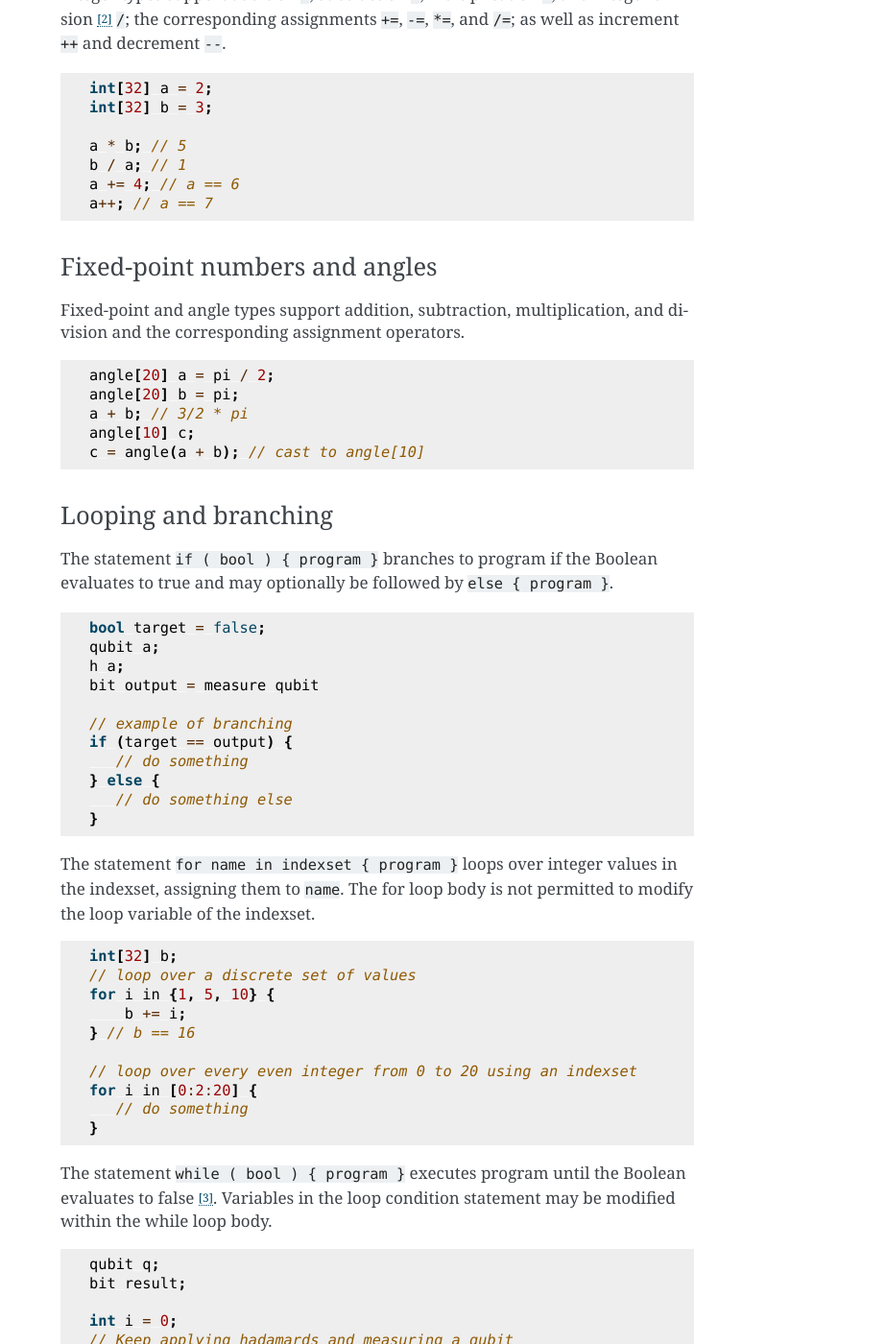
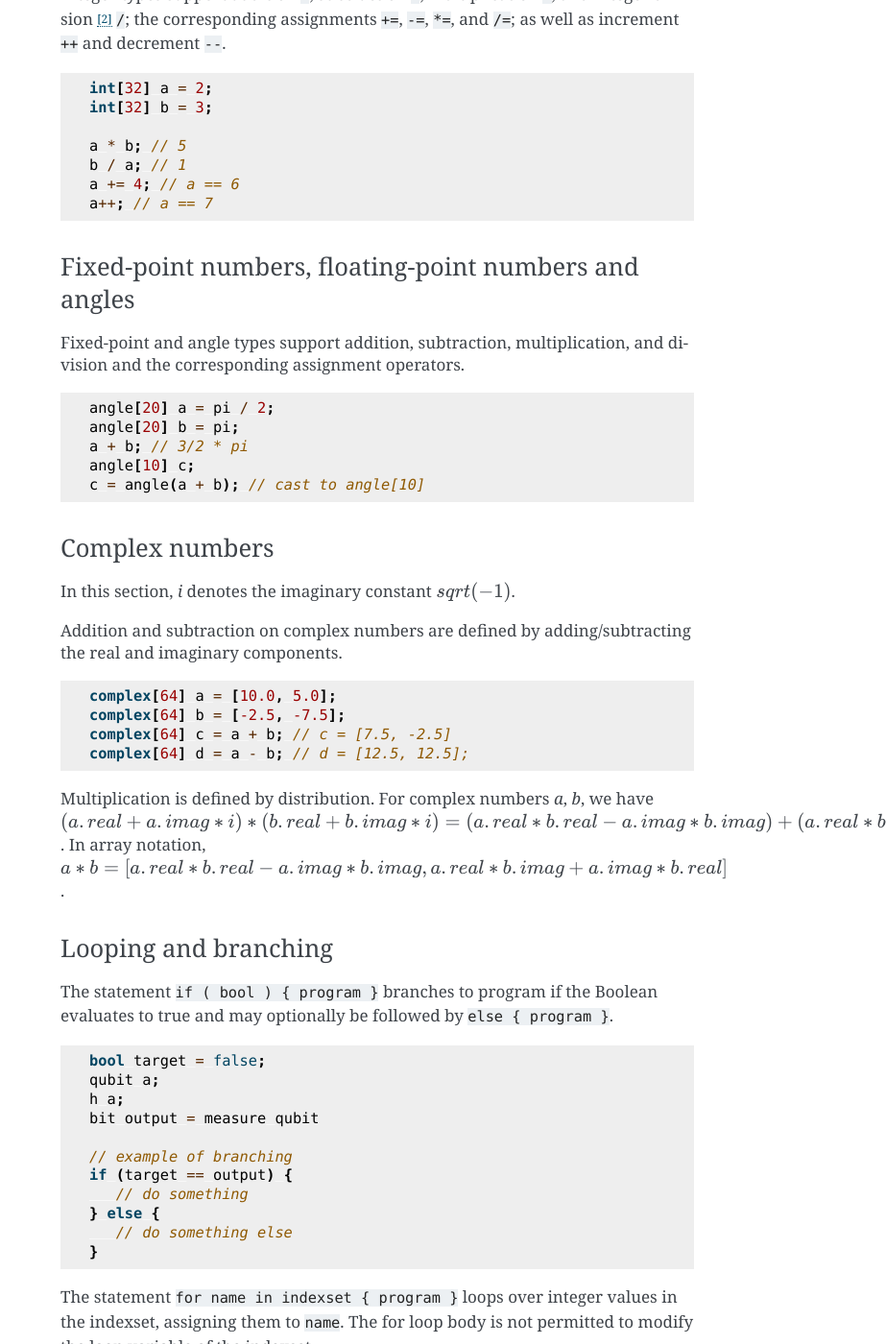
Before and after one commit to openqasm/openqasm, a Sphinx documentation site: the page built from source/language/classical.rst, in a window 1280 px wide and 1400 px high, scrolled down 1760 px. Shown: the whole window at 96% size, without its empty margins (357-1280 px from the left). Built offline with Sphinx 7.4.7, drawn with Linux system fonts in a browser that asks for light colours; some of the changed text lies outside the part shown.

Commit message:
Add complex types

```diff
--- a/source/language/classical.rst
+++ b/source/language/classical.rst
@@ -96,7 +96,7 @@ increment ``++`` and decrement ``--``.
    a += 4; // a == 6
    a++; // a == 7
 
-Fixed-point numbers and angles
+Fixed-point numbers, floating-point numbers and angles
 ~~~~~~~~~~~~~~~~~~~~~~~~~~~~~~
 
 Fixed-point and angle types support addition, subtraction,
@@ -109,6 +109,25 @@ multiplication, and division and the corresponding assignment operators.
    a + b; // 3/2 * pi
    angle[10] c;
    c = angle(a + b); // cast to angle[10]
+
+Complex numbers
+~~~~~~~~~~~~~~~
+
+In this section, `i` denotes the imaginary constant :math:`sqrt(-1)`.
+
+Addition and subtraction on complex numbers are defined by adding/subtracting the real and imaginary
+components.
+
+.. code-block:: c
+
+   complex[64] a = [10.0, 5.0];
+   complex[64] b = [-2.5, -7.5];
+   complex[64] c = a + b; // c = [7.5, -2.5]
+   complex[64] d = a - b; // d = [12.5, 12.5];
+
+Multiplication is defined by distribution. For complex numbers `a`, `b`, we have
+:math:`(a.real+a.imag*i)*(b.real+b.imag*i) = (a.real*b.real-a.imag*b.imag) + (a.real*b.imag+a.imag*b.real)*i`.
+In array notation, :math:`a*b = [a.real*b.real-a.imag*b.imag, a.real*b.imag+a.imag*b.real]`.
 
 Looping and branching
 ~~~~~~~~~~~~~~~~~~~~~
```
Also changed, not shown: source/language/types.rst (+18 -1 lines), 3 other files.
